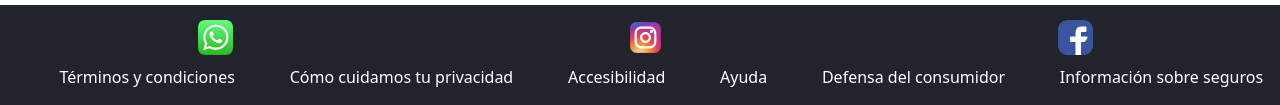
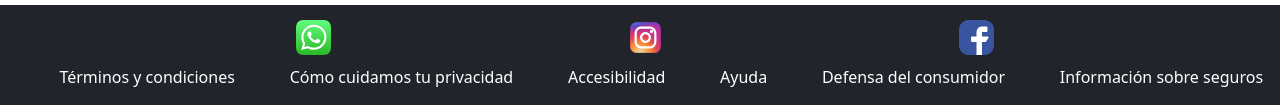
Before and after one commit to Gastontevez/Gastontevez1, a website: page index.html in a window 1280 px wide. Shown: the part 744-849 px from the top of the page. Drawn offline with nearby package versions, Linux system fonts and the light colour scheme.

Commit message:
se creo hosting

```diff
--- a/index.html
+++ b/index.html
@@ -48,7 +48,7 @@
                     </section>
 
                     <section>
-                            <div class="menudenav">
+                            <div id="menudenav">
                                 <ul id="menudenav1">
                                     <li><a href="./pages/productos.html">Productos</a></li>
                                     <li><a href="./pages/ubicacion.html">Ubicación</a></li>
--- a/scss/layout.scss/_footer.scss
+++ b/scss/layout.scss/_footer.scss
@@ -31,4 +31,30 @@ footer{
             margin: 20px 0px;
             }
 
+
+            @include media-up(xs){
+                background-color: $colorprincipal;
+                grid-area: footer;
+                #redsocial{
+                    @include flexbox(row, nowrap, space-evenly, center);
+                }
+
+                #terminos1{
+                @include flexbox(column, nowrap, space-around, center);
+                margin-top: 10px;
+                }
+            }
+
+            @include media-up(sm){
+                background-color: $colorprincipal;
+                grid-area: footer;
+                #redsocial{
+                    @include flexbox(row, nowrap, space-evenly, center);
+                }
+
+                #terminos1{
+                @include flexbox(row, wrap, space-around, center);
+                margin-top: 10px;
+                }
+            }
 }
--- a/scss/layout.scss/_header.scss
+++ b/scss/layout.scss/_header.scss
@@ -10,7 +10,6 @@ header{
         #navheader{
             background-color: $colorprincipal;
             flex-grow: 0;
-
         }
     }
 
@@ -19,7 +18,6 @@ header{
 
         .casilla{
             @include contenedor(none, white, 2px, 4px 60px 4px 0px, 2px solid black, 5px);
-
 
         }
     }
@@ -34,7 +32,7 @@ header{
         background-color: #E8CA4D;;
     }
 
-    .menudenav{
+    #menudenav{
         background-color: $colorprincipal;
         color: white;
         flex-grow: 1;
@@ -57,9 +55,38 @@ header{
 
     }
 
+
+
+
+
+    @include media-up(xs){
+        header{
+            @include flexbox(column, wrap, space-around, center);
+            }
+            #menu {
+
+            #envio{
+                @include flexbox(row, wrap, space-evenly, start);
+
+                .casilla{
+                    @include contenedor(none, white, 1px, 2px 5px 2px 0px, 1px solid black, 3px);
+
+
+                    label{
+                        @include contenedor(none, #999999, 1px, 2px, 1px solid black, 2px);
+
+                    }
+
+                }
+            }
+        }
+    }
+
+
+
+
+
     @include media-up(sm){
-        background-color: $colorprincipal;
-        grid-area: header;
         @include flexbox(column, wrap, space-evenly, center);
 
         #menu #envio{
@@ -78,10 +105,9 @@ header{
         }
     }
 
-    @include media-up(md){
-        background-color: $colorprincipal;
 
-    }
+
+
 
     @include media-up(lg){
         background-color: $colorprincipal;
@@ -102,7 +128,7 @@ header{
     @include media-up(xl){
         background-color: $colorprincipal;
         grid-area: header;
-    @include flexbox(row, nowrap, flex-start, start);;
-    }
+        @include flexbox(row, nowrap, flex-start, start);;
+        }
 
 }
--- a/scss/layout.scss/_media-768.scss
+++ b/scss/layout.scss/_media-768.scss
@@ -1,4 +1,5 @@
 $breakpoints: (
+    xs: 320px,
     sm: 540px,
     md: 768px,
     lg:1024px,
--- a/scss/utilities/_mixins.scss
+++ b/scss/utilities/_mixins.scss
@@ -9,10 +9,6 @@
     text-align: center;
 }
 
-// @mixin grid($rows, $columns, $areas) {
-//     display: grid;
-//     grid-template-rows: ;
-// }
 
 @mixin flexbox ($direction, $wrap, $justify, $align) {
     display: flex;
```
Also changed, not shown: css/style.css, 1 other file.
